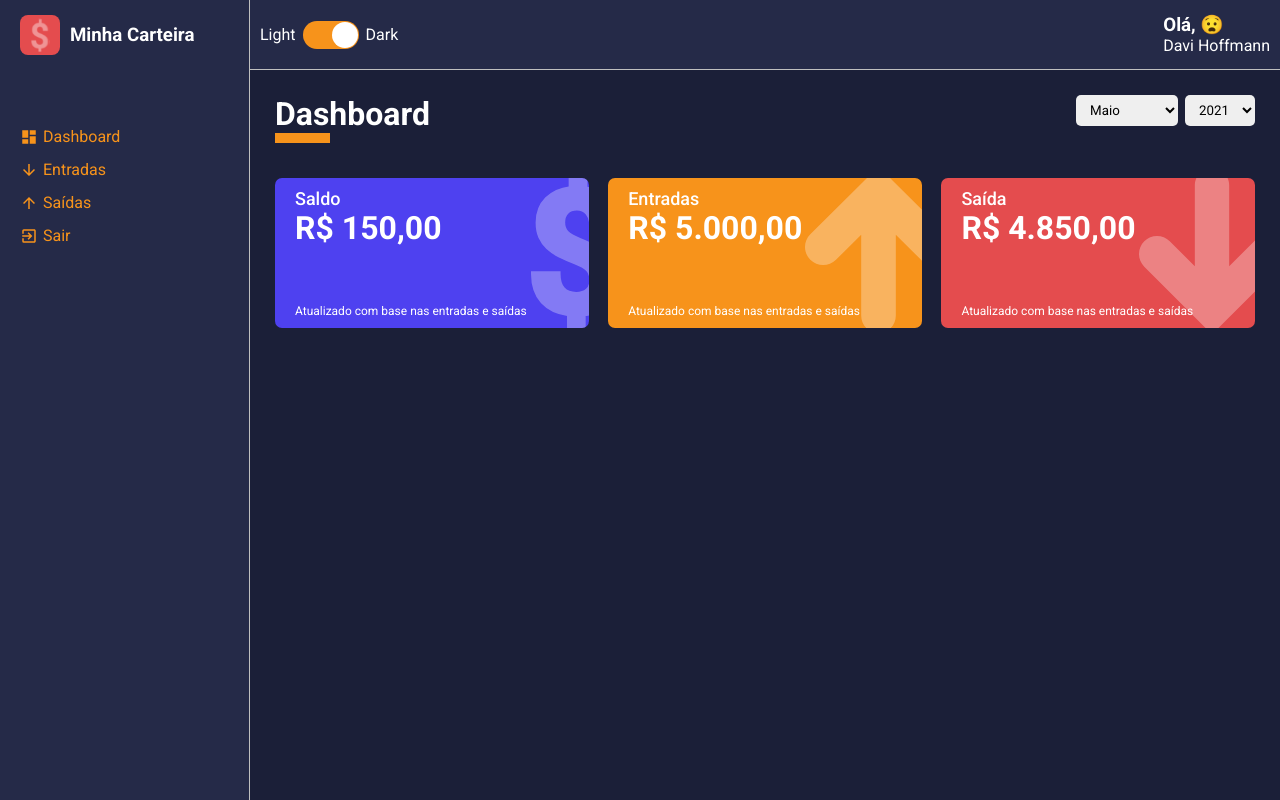
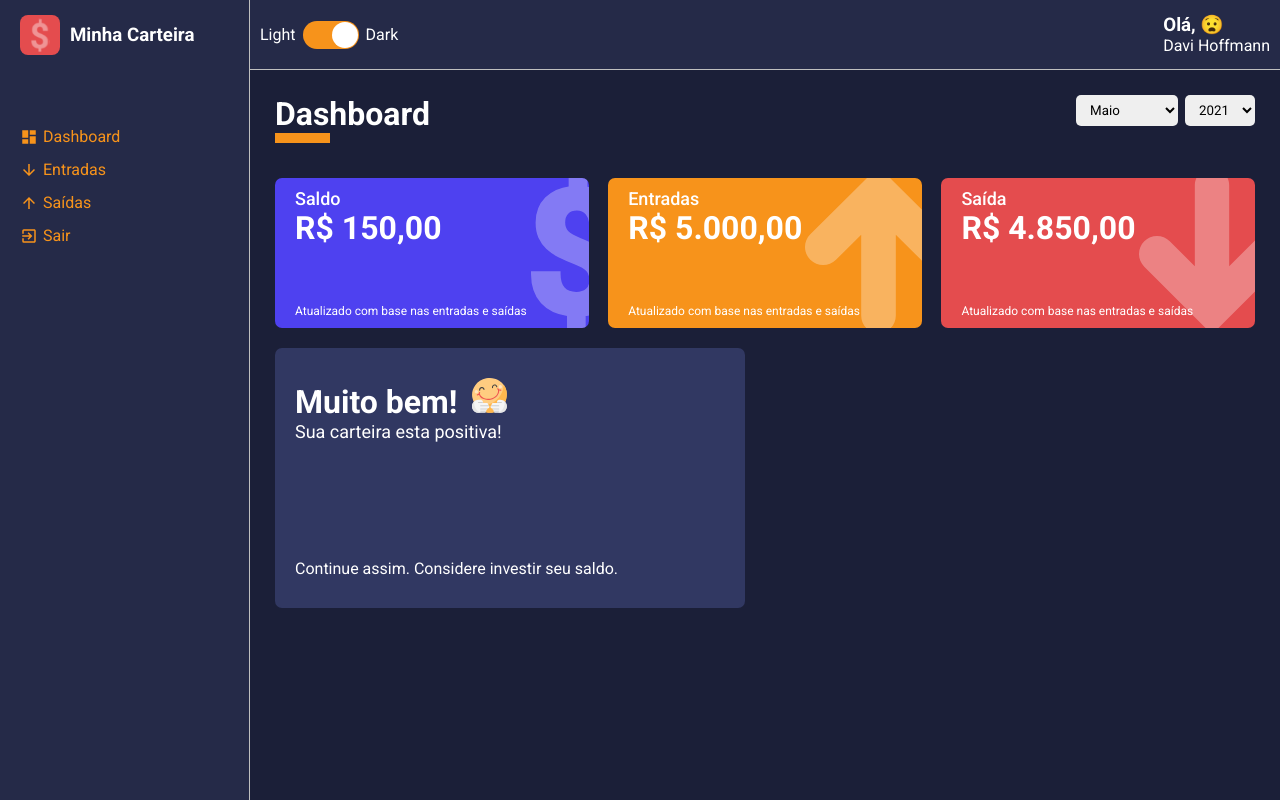
Before and after one commit to davihoffmann/minha-carteira-web, a React (Create React App) app: page /dashboard in a window 1280 px wide. Built offline with nearby package versions, Linux system fonts and the light colour scheme.

Commit message:
criado componente do messagebox

```diff
--- /dev/null
+++ b/src/components/MessageBox/index.tsx
@@ -0,0 +1,18 @@
+import React, { ReactElement } from 'react';
+
+import { Container } from './styles';
+import { IMessageBoxProps } from './types';
+
+export default function MessageBox({ title, description, footerText, icon }: IMessageBoxProps): ReactElement {
+    return (
+        <Container>
+            <header>
+                <h1>
+                    {title} <img src={icon} alt={title} />
+                </h1>
+                <p>{description}</p>
+            </header>
+            <footer>{footerText}</footer>
+        </Container>
+    );
+}
--- /dev/null
+++ b/src/components/MessageBox/styles.ts
@@ -0,0 +1,26 @@
+import styled from 'styled-components';
+
+export const Container = styled.div`
+    width: 48%;
+    height: 260px;
+
+    background-color: ${props => props.theme.colors.tertiary};
+    color: ${props => props.theme.colors.white};
+
+    border-radius: 7px;
+    margin: 10px 0;
+    padding: 30px 20px;
+
+    display: flex;
+    flex-direction: column;
+    justify-content: space-between;
+
+    > header img {
+        width: 35px;
+        margin-left: 7px;
+    }
+
+    > header p {
+        font-size: 18px;
+    }
+`;
--- /dev/null
+++ b/src/components/MessageBox/types.ts
@@ -0,0 +1,6 @@
+export interface IMessageBoxProps {
+    title: string;
+    description: string;
+    footerText: string;
+    icon: string;
+}
--- a/src/pages/Dashboard/index.tsx
+++ b/src/pages/Dashboard/index.tsx
@@ -2,12 +2,14 @@
 import ContentHeader from '../../components/ContentHeader';
 import SelectInput from '../../components/SelectInput';
 import WalletBox from '../../components/WalletBox';
+import MessageBox from '../../components/MessageBox';
 
 import gains from '../../repositories/gains';
 import expenses from '../../repositories/expenses';
 
 import listOfMonths from '../../utils/months';
 
+import happyIcon from '../../assets/happy.svg';
 import { Container, Content } from './styles';
 
 const Dashboard: React.FC = () => {
@@ -100,6 +102,13 @@
                     icon="arrowDown"
                     color="#e44c4e"
                 />
+
+                <MessageBox
+                    title="Muito bem!"
+                    description="Sua carteira esta positiva!"
+                    footerText="Continue assim. Considere investir seu saldo."
+                    icon={happyIcon}
+                />
             </Content>
         </Container>
     );
--- a/src/pages/Dashboard/styles.ts
+++ b/src/pages/Dashboard/styles.ts
@@ -5,4 +5,5 @@
 export const Content = styled.div`
     display: flex;
     justify-content: space-between;
+    flex-wrap: wrap;
 `;
```
